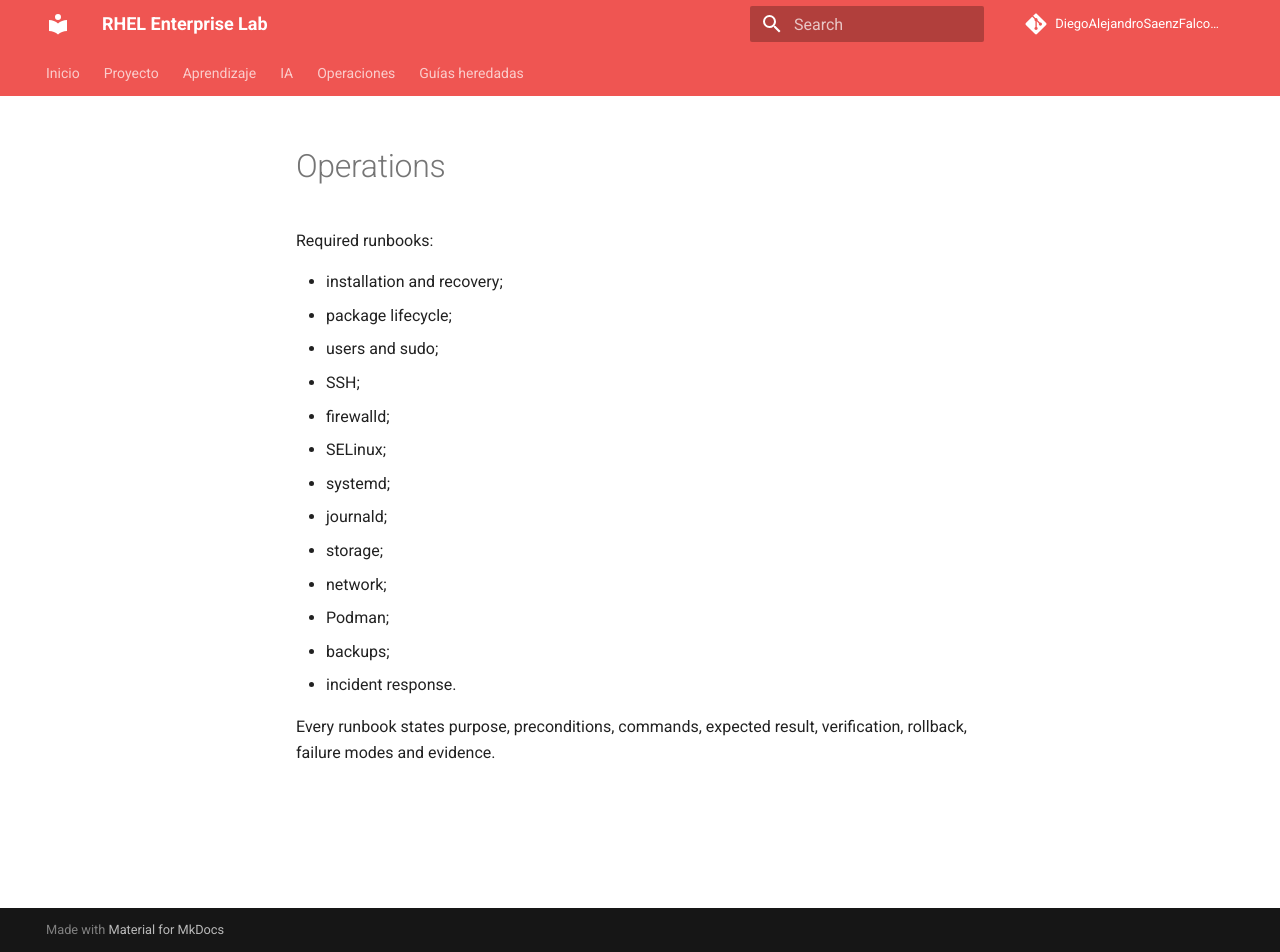
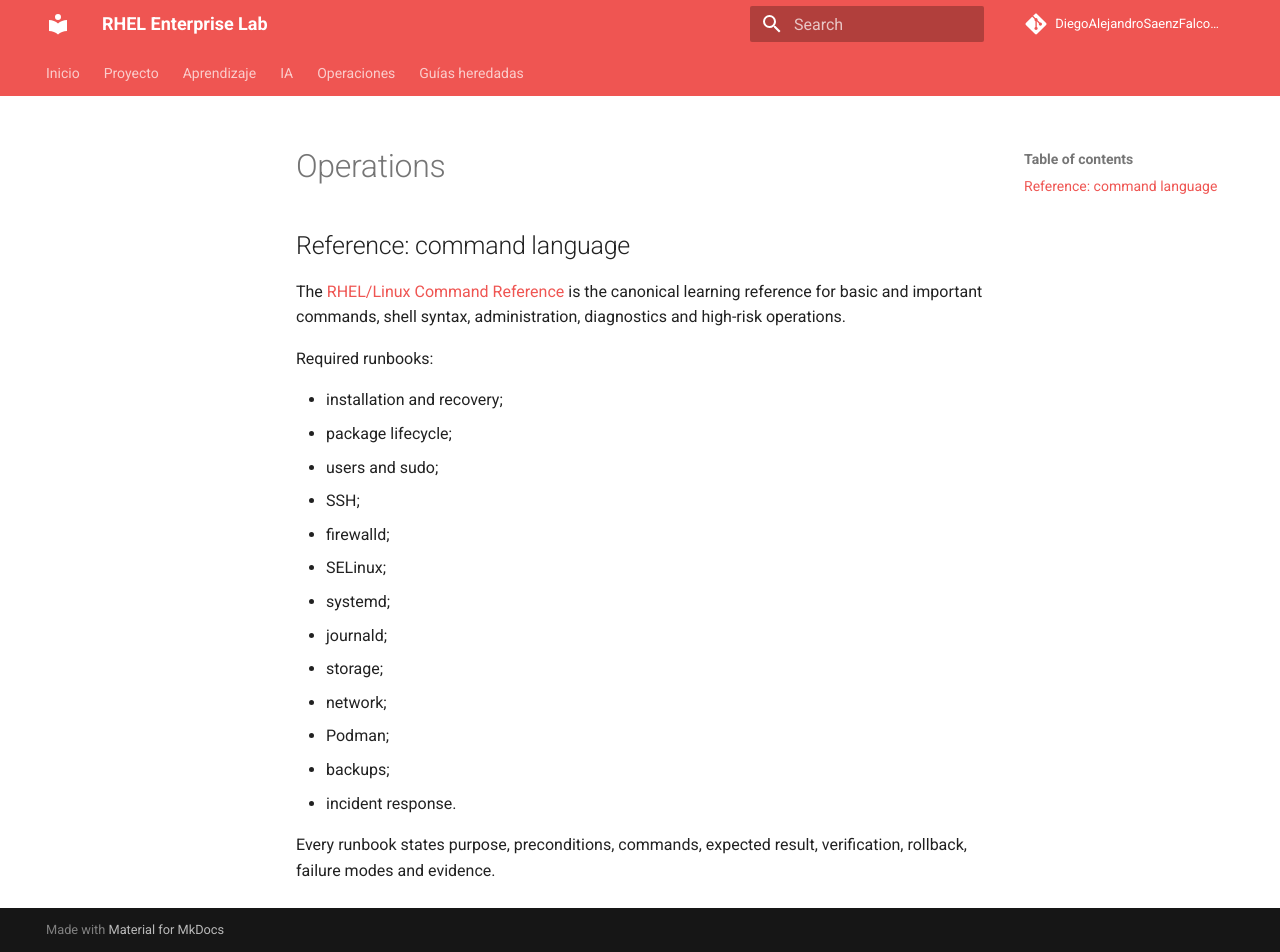
Before and after one commit to DiegoAlejandroSaenzFalcon/Red-Hat-Enterprise-Linux, an MkDocs documentation site: the page built from docs/operations/README.md, in a window 1280 px wide and 952 px high. Built offline with MkDocs 1.6.1 and Material for MkDocs 9.7.7, drawn with Linux system fonts in a browser that asks for light colours; comment, search, counter and statistics services are not loaded.

Commit message:
docs: link command reference from operations

```diff
--- a/docs/operations/README.md
+++ b/docs/operations/README.md
@@ -1,4 +1,8 @@
 # Operations
+
+## Reference: command language
+
+The [RHEL/Linux Command Reference](../learning/rhel-linux-command-reference.md) is the canonical learning reference for basic and important commands, shell syntax, administration, diagnostics and high-risk operations.
 
 Required runbooks:
 
```
